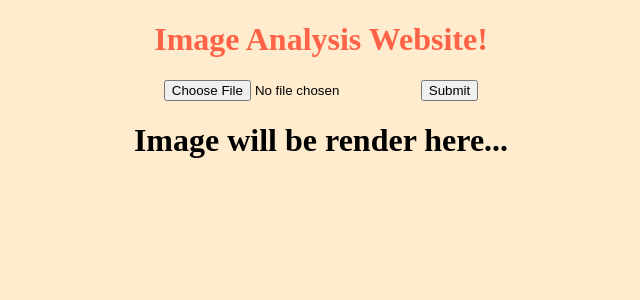
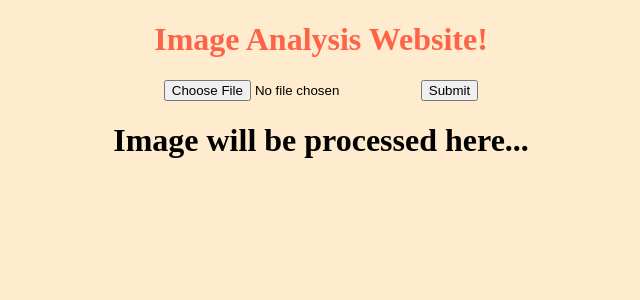
Before and after one commit to fatmacelebi/find_peaks_project, a Flask app: page /upload_image in a window 1280 px wide. Shown: the top 300 px of the page, without its empty margins (319-959 px from the left). Run offline with Flask 3, Linux system fonts and the light colour scheme.

Commit message:
Complete Website V1

```diff
--- a/main.py
+++ b/main.py
@@ -135,17 +135,26 @@ def image_analysis_part(image):
     print(f"Distance of last peak to the end = {imgArray.shape[1] - peaks[length - 1]}")
 
     #################################################################
-    # finding ratio of peaks
+    # finding height ratio of peaks
     if len(peaks) > 1:
         height_ratio = round(properties2['peak_heights'][0]/properties2['peak_heights'][1],3)
     else:
         height_ratio = 0
 
-    message = f"number of peaks = {len(peaks)}\n peak positions on image {peaks}\ndistance of peak positions " \
+    # finding height difference of peaks
+    if len(peaks) > 1:
+        height_difference = round(numpy.absolute(properties2['peak_heights'][0] - properties2['peak_heights'][1]))
+    else:
+        height_difference = 0
+
+    message = f"Number of peaks = {len(peaks)}\n Peak positions on image {peaks}\nDistance of peak positions " \
                      f"{distance_of_peaks}\nWidth of each peaks {peaksWidth[0]}\n" \
-                     f"height of each peaks {properties2['peak_heights']}\n" \
-                     f"Distance of last peak to the end = {imgArray.shape[1] - peaks[length - 1]}\n" \
-                     f"Left height / Right height ratio = {height_ratio}"
+                     f"Height of each peaks {properties2['peak_heights']}\n" \
+                     f"Left height / Right height ratio = {height_ratio}\n" \
+                     f"Height difference between peaks = {height_difference}\n" \
+                     f"Distance of last peak to the end = {imgArray.shape[1] - peaks[length - 1]}\n"
+
+
     plt.plot(row_addition2)
     plt.plot(peaks, row_addition2[peaks], "x")
 
--- a/templates/upload_image.html
+++ b/templates/upload_image.html
@@ -15,12 +15,12 @@
 
 
     {% if img %}
-    <h1 style='text-align: center'>Rendered Image</h1>
+    <h1 style='text-align: center'>Processed Image</h1>
     <p style='text-align: center'><img src="{{img}}"></p>
     <p style='text-align: center'><img src="static/uploads/analysis_result.png"></p>
     <h3 style="white-space: pre-line; text-align: center;">{{message}}</h3>
     {% else %}
-    <h1 style='text-align: center'>Image will be render here...</h1>
+    <h1 style='text-align: center'>Image will be processed here...</h1>
     {% endif %}
 
 
```
Also changed, not shown: static/uploads/analysis_result.png, static/uploads/image13.jpeg (added), static/uploads/image2.jpeg, static/uploads/image4.jpeg (added), static/uploads/image5.jpeg (added), static/uploads/image8.jpeg (added).
